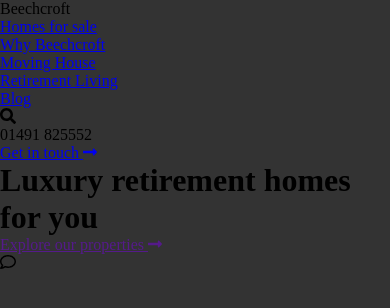
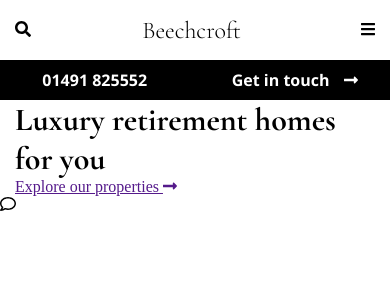
Before and after one commit to ol-berry01/owb-html-boilerplate, a website built with webpack: page inc/template.html in a window 390 px wide. Built offline with nearby package versions, Linux system fonts and the light colour scheme.

Commit message:
Header styles - mobile
Update variables.scss:
- declare colour variables
- declare font variables

Update fonts.scss:
- import Cormorant Garamond
- import Open Sans

Update reset.scss:
- update body background colour
- set font-family
- set container padding rules

Created header.scss:
- set mobile style rules for the header

Update main.scss:
- import header

Update template.html:
- add h1 inside logo div
- add nav-menu-toggle
- temporarily hide ul
- update div to class container
- swap order of hero and container divs

```diff
--- a/inc/scss/abstracts/_variables.scss
+++ b/inc/scss/abstracts/_variables.scss
@@ -0,0 +1,10 @@
+// Colours
+$colour-orange: #ef7e36;
+$colour-green: #639c2d;
+$colour-dark-green: #103231;
+$colour-black: #000000;
+$colour-white: #fff;
+
+// Fonts
+$header-font: "Cormorant Garamond", serif;
+$main-font: "Open Sans", sans-serif;
--- a/inc/scss/base/_fonts.scss
+++ b/inc/scss/base/_fonts.scss
@@ -0,0 +1,5 @@
+// Cormorant Garamond
+@import url("https://fonts.googleapis.com/css2?family=Cormorant+Garamond:wght@300;700&display=swap");
+
+// Open Sans
+@import url("https://fonts.googleapis.com/css2?family=Cormorant+Garamond:wght@300;700&family=Open+Sans:wght@400;700&display=swap");
--- a/inc/scss/base/_reset.scss
+++ b/inc/scss/base/_reset.scss
@@ -5,5 +5,18 @@
 }
 
 body {
-  background: #333;
+  background-color: $colour-white;
 }
+
+h1,
+h2,
+h3,
+h4,
+h5,
+h6 {
+  font-family: $header-font;
+}
+
+.container {
+  padding: 0 15px;
+}
--- /dev/null
+++ b/inc/scss/layout/_header.scss
@@ -0,0 +1,79 @@
+header {
+  height: 100px;
+  display: flex;
+
+  .container {
+    padding: 0;
+  }
+
+  .nav {
+    background: $colour-white;
+    width: 100%;
+    display: grid;
+    grid-template-columns: repeat(6fr);
+    grid-template-rows: 60px 40px;
+    grid-template-areas:
+      "search search logo logo  menu menu"
+      "phone phone phone cta cta cta";
+
+    &-logo {
+      grid-area: logo;
+      justify-self: center;
+      align-self: center;
+
+      h1 {
+        font-size: 1.5rem;
+        font-weight: 300;
+      }
+    }
+
+    &-menu {
+      padding-right: 15px;
+      grid-area: menu;
+      justify-self: end;
+      align-self: center;
+    }
+
+    &-search {
+      padding-left: 15px;
+      grid-area: search;
+      justify-self: start;
+      align-self: center;
+    }
+
+    &-phone,
+    &-cta {
+      width: 100%;
+      height: 100%;
+      display: flex;
+      justify-content: center;
+      align-items: center;
+      font-family: $main-font;
+      font-weight: 700;
+
+      svg {
+        position: relative;
+        left: 10px;
+      }
+    }
+
+    &-phone {
+      background: $colour-black;
+      color: $colour-white;
+      grid-area: phone;
+    }
+
+    &-cta {
+      background: $colour-black;
+      color: $colour-white;
+      grid-area: cta;
+      justify-self: center;
+      align-self: center;
+
+      .btn-cta {
+        color: $colour-white;
+        text-decoration: none;
+      }
+    }
+  }
+}
--- a/inc/scss/main.scss
+++ b/inc/scss/main.scss
@@ -20,3 +20,4 @@
 @import "components/buttons";
 
 // Layout
+@import "layout/header";
--- a/inc/template.html
+++ b/inc/template.html
@@ -3,22 +3,25 @@
   <head>
     <meta charset="UTF-8" />
     <meta http-equiv="X-UA-Compatible" content="IE=edge" />
-    <meta name="viewport" content="width=device-width, initial-scale=1.0" />
+    <meta name="viewport" content="width=device-width, initial-scale=1.0 viewport-fit=cover" />
     <link rel="stylesheet" href="https://cdnjs.cloudflare.com/ajax/libs/font-awesome/5.15.3/css/all.min.css" />
     <title>OWB HTML Boilerplate Template w/ Webpack &amp; Bootstrap</title>
   </head>
   <body>
     <header>
       <div class="nav container">
-        <div class="nav-logo">Beechcroft</div>
+        <div class="nav-logo"><h1>Beechcroft</h1></div>
         <div class="nav-menu">
-          <ul>
+          <div class="nav-menu-toggle">
+            <i class="fas fa-bars"></i>
+          </div>
+          <!-- <ul>
             <li><a href="#">Homes for sale</a></li>
             <li><a href="#">Why Beechcroft</a></li>
             <li><a href="#">Moving House</a></li>
             <li><a href="#">Retirement Living</a></li>
             <li><a href="#">Blog</a></li>
-          </ul>
+          </ul> -->
         </div>
         <div class="nav-search">
           <i class="fas fa-search"></i>
@@ -32,14 +35,14 @@
       </div>
     </header>
     <main>
-      <container>
-        <div class="hero">
+      <div class="hero">
+        <div class="container">
           <div class="hero-splash">
             <h1>Luxury retirement homes for you</h1>
             <a href="" class="btn btn-cta">Explore our properties <i class="fas fa-long-arrow-alt-right"></i></a>
           </div>
         </div>
-      </container>
+      </div>
     </main>
     <footer>
       <div class="message-toggle">
```
